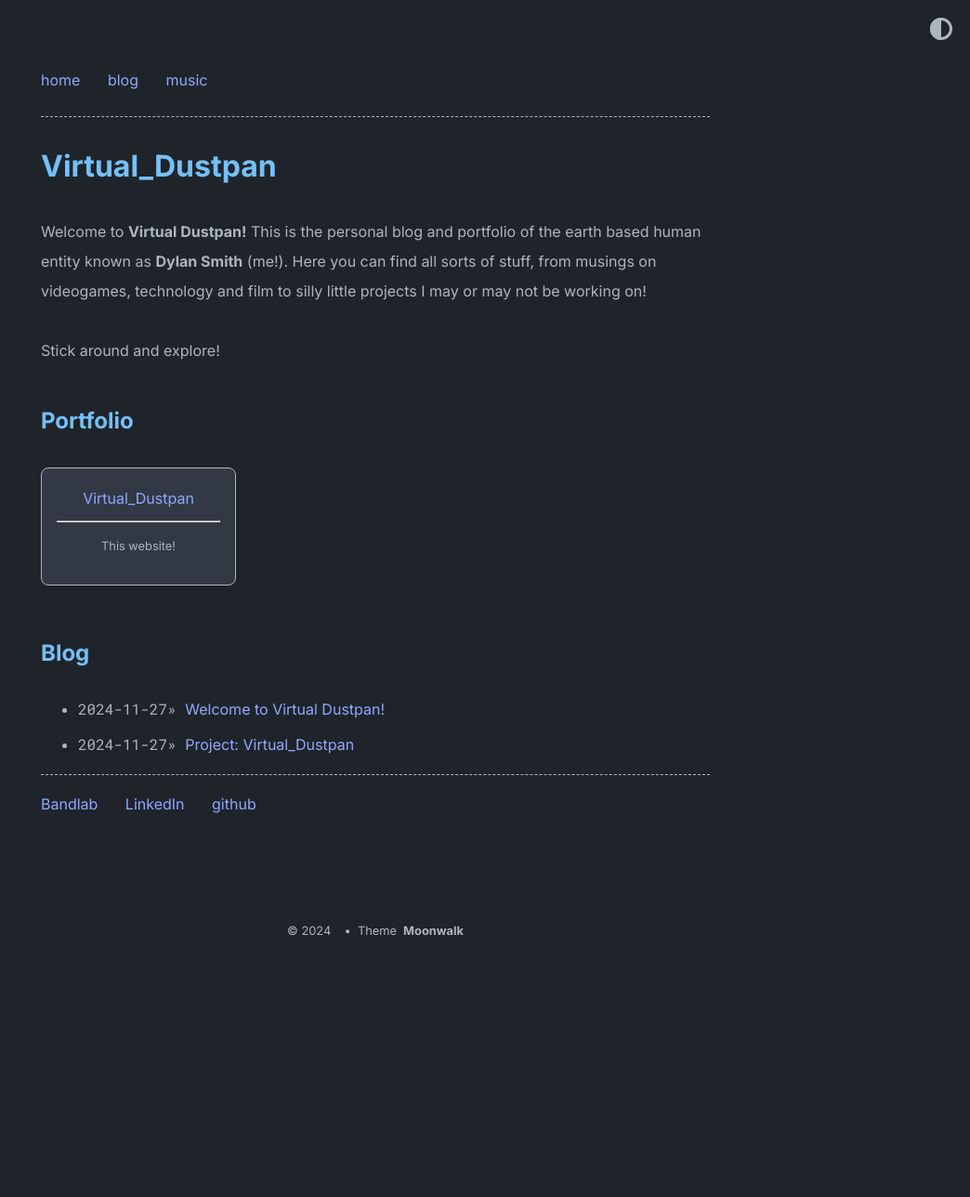
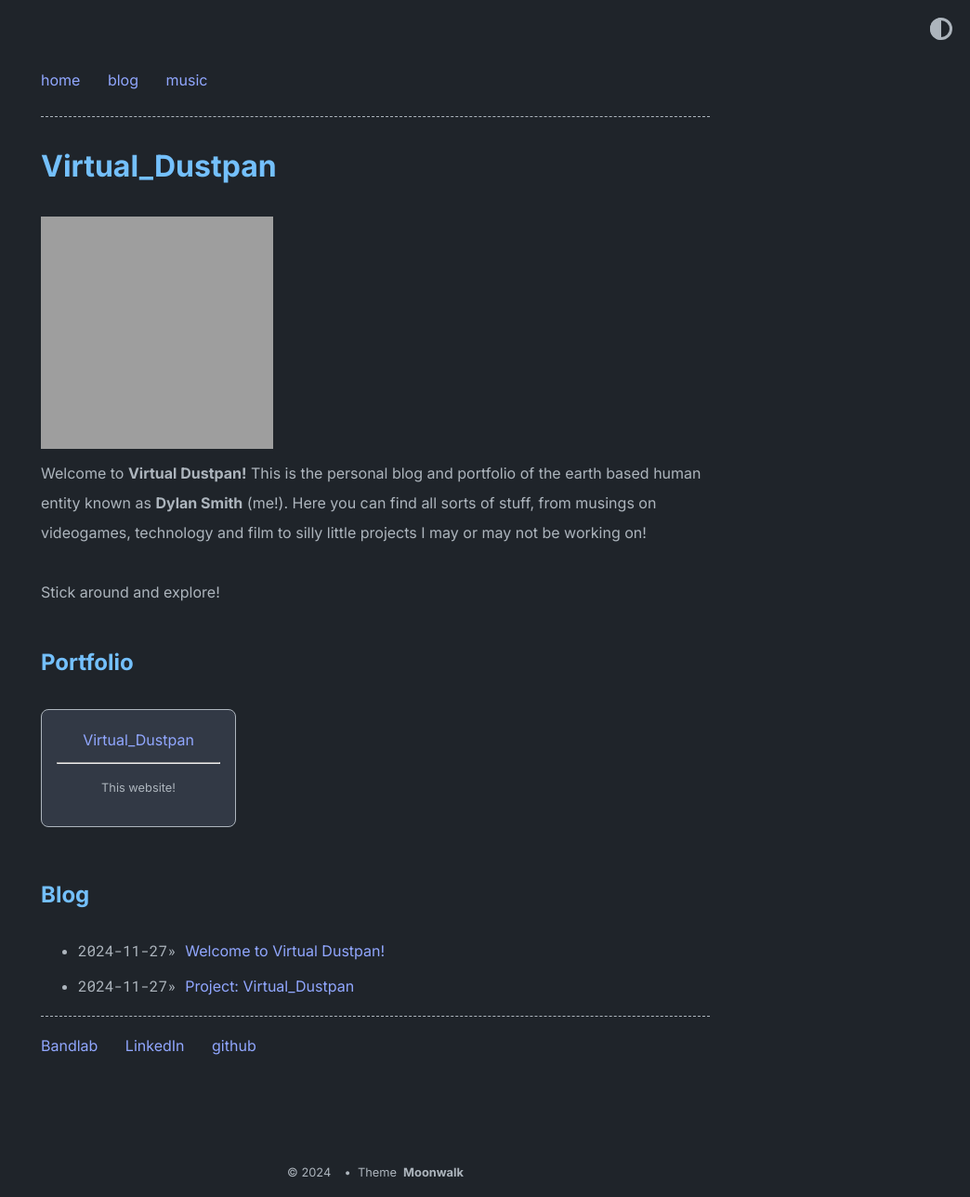
Before and after one commit to BobJohnson105/BobJohnson.github.io, a Jekyll site: the page built from index.markdown, in a window 1280 px wide. Shown: the whole page at 93% size, without its empty margins (236-1280 px from the left). Built offline with Jekyll 4.4.1, drawn with Linux system fonts in a browser that asks for light colours; before the commit the page ends 1028 px from its top, so only the background shows below that.

Commit message:
Added main page image

```diff
--- a/_config.yml
+++ b/_config.yml
@@ -20,7 +20,7 @@
 
 title: Virtual_Dustpan
 # email: your-email@example.com
-description: Welcome to <b>Virtual Dustpan!</b> This is the personal blog and portfolio of the earth based human entity known as <b>Dylan Smith</b> (me!). Here you can find all sorts of stuff, from musings on videogames, technology and film to silly little projects I may or may not be working on! <br> <br> Stick around and explore!
+description: <img src="eggdog.png" alt="Eggdog in field, wistfully contemplating the nature of life as yellow petals from the meadow float on by. In the background wrecked eggdog battle frames can be seen, overtaken by nature after centuries of inactivity." align:"left" style="display:inline-block;width:250px;height:250px;"> <br>Welcome to <b>Virtual Dustpan!</b> This is the personal blog and portfolio of the earth based human entity known as <b>Dylan Smith</b> (me!). Here you can find all sorts of stuff, from musings on videogames, technology and film to silly little projects I may or may not be working on! <br> <br> Stick around and explore!
 baseurl: "" # the subpath of your site, e.g. /blog
 url: "https:/virtualdustpan.co.uk" # the base hostname & protocol for your site, e.g. http://example.com
 # twitter_username: jekyllrb
```
Also changed, not shown: 1 other file.
